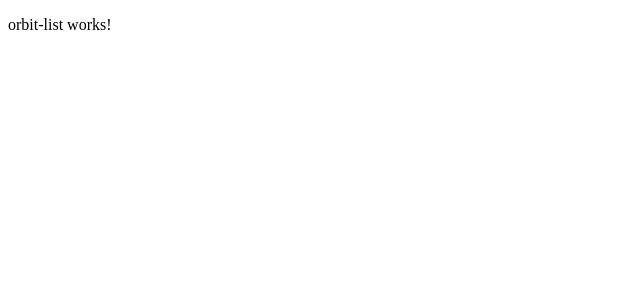
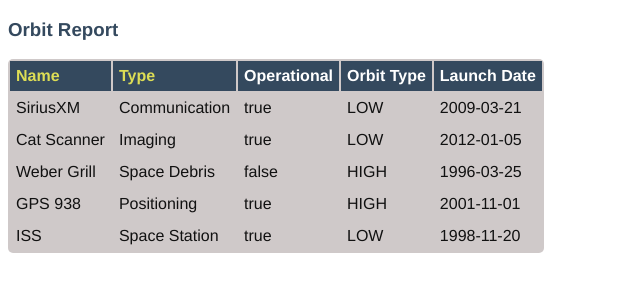
Before and after one commit to Arasee236/orbit-report, an Angular app: page / in a window 1280 px wide. Shown: the top 300 px of the page, without its empty margins (0-640 px from the left). Built offline with nearby package versions, Linux system fonts and the light colour scheme.

Commit message:
Display Table of Satellites completed

```diff
--- a/src/app/app.component.css
+++ b/src/app/app.component.css
@@ -0,0 +1,13 @@
+.search-form {
+    margin-bottom: 40px;
+}
+
+button {
+    margin-left: 10px;
+    color: #fff;
+    background-color: #009b25;
+    border-radius: 4px;
+    padding: 2px 5px;
+    font-size: 18px;
+    cursor: pointer;
+}
--- a/src/app/orbit-list/orbit-list.component.css
+++ b/src/app/orbit-list/orbit-list.component.css
@@ -0,0 +1,28 @@
+.sortable {
+    cursor: pointer;
+    color: #dd5;
+}
+
+.warning {
+    background-color: #da8a8a;
+}
+
+table {
+  color: #111;
+  border-radius: 5px;
+  overflow: hidden;
+  margin: 12px 0;
+  min-width: 300px;
+  background: #cfc9c9;
+}
+
+.header-row {
+    background: #34495E;
+    color: #fff
+}
+
+th, td {
+    text-align: left;
+    margin: 5px 10px;
+    padding: 6px;
+}
--- a/src/app/orbit-list/orbit-list.component.html
+++ b/src/app/orbit-list/orbit-list.component.html
@@ -1 +1,17 @@
-<p>orbit-list works!</p>
+<h3>Orbit Report</h3>
+<table>
+   <tr class="header-row">
+      <th class="sortable">Name</th>
+      <th class="sortable">Type</th>
+      <th>Operational</th>
+      <th>Orbit Type</th>
+      <th>Launch Date</th>
+   </tr>
+    <tr *ngFor = "let satellite of satellites">
+        <td>{{satellite.name}}</td>
+        <td>{{satellite.type}}</td>
+        <td>{{satellite.operational}}</td>
+        <td>{{satellite.orbitType}}</td>
+        <td>{{satellite.launchDate}}</td>
+    </tr>
+</table>
--- a/src/index.html
+++ b/src/index.html
@@ -7,6 +7,15 @@
 
   <meta name="viewport" content="width=device-width, initial-scale=1">
   <link rel="icon" type="image/x-icon" href="favicon.ico">
+  <style>
+    body {
+      font-family: 'Helvetica', 'Courier';
+    }
+
+    h3 {
+        color: #34495E;
+    }
+  </style>
 </head>
 <body>
   <app-root></app-root>
```
